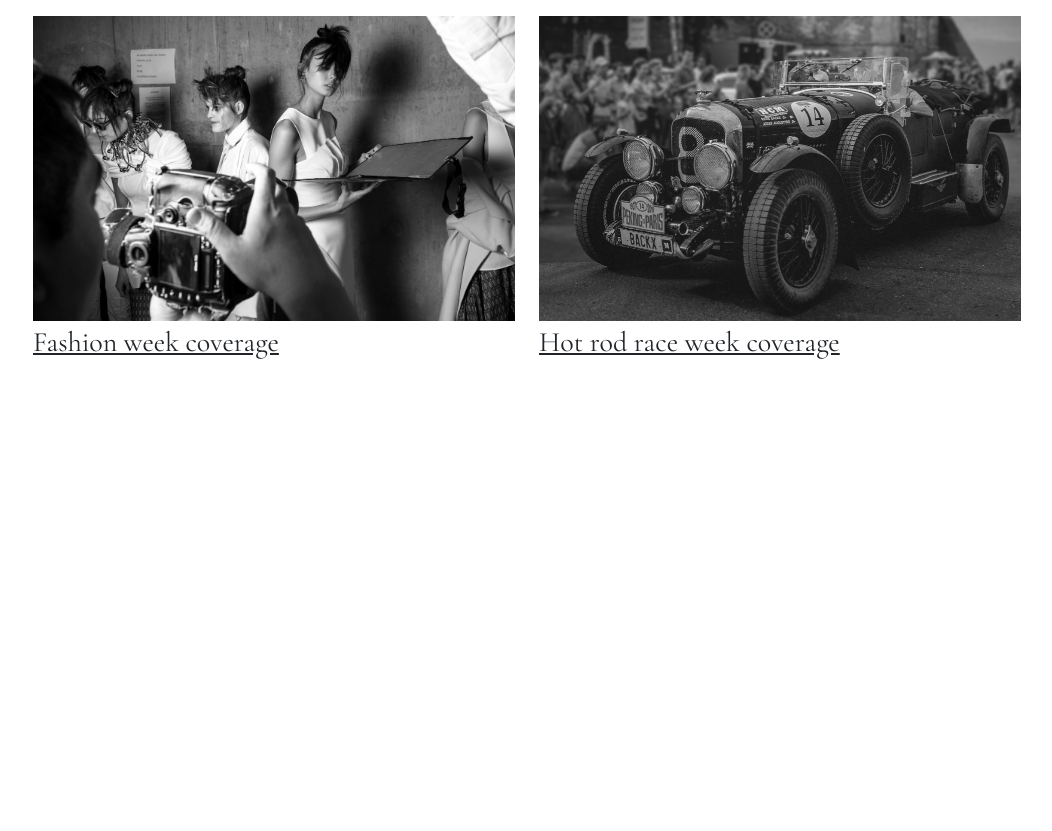
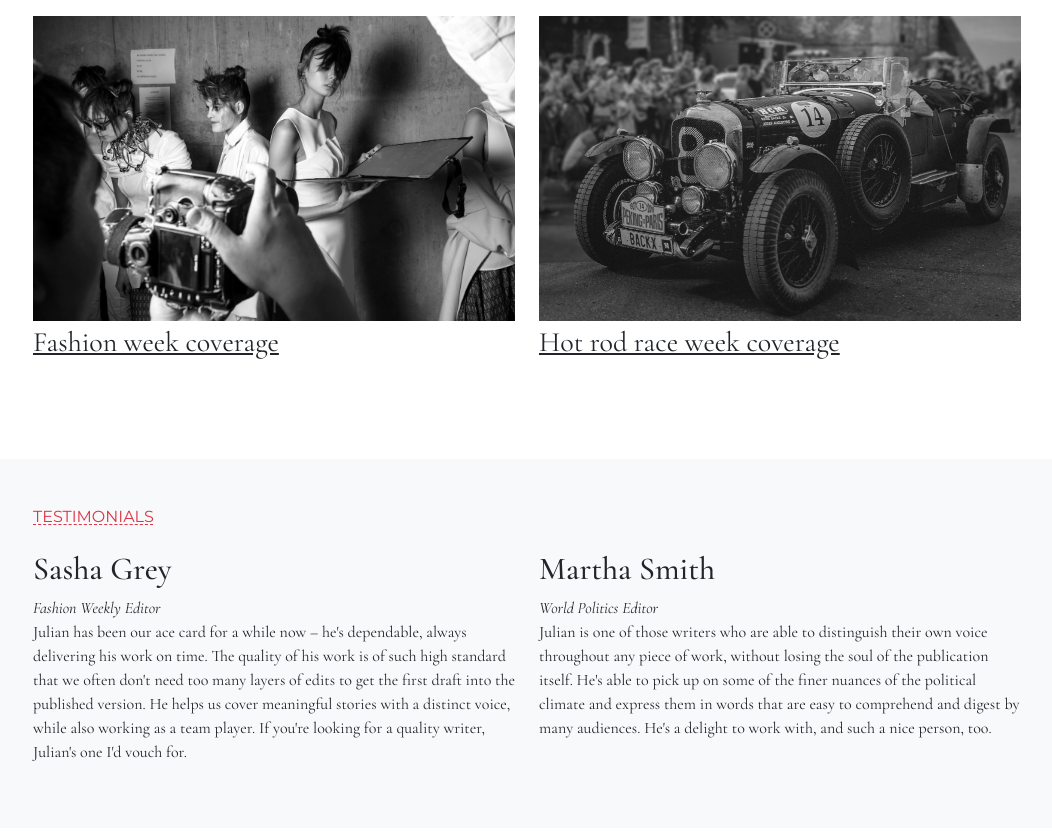
Before and after one commit to James-alderson/English-Templates, a plain HTML site: page Templates/01-Julian-mack/index.html in a window 1280 px wide. Shown: the part 2781-3612 px from the top of the page, without its empty margins (113-1165 px from the left). Before the commit the page ends 3240 px from the top, so only its background shows below. Drawn offline with Linux system fonts and the light colour scheme.

Commit message:
Create 'Testimonials' section

```diff
--- a/Templates/01-Julian-mack/index.html
+++ b/Templates/01-Julian-mack/index.html
@@ -183,5 +183,32 @@
     </div>
   </section>
 
+  <!-- Testimonials -->
+  <section class="bg-light my-5 py-5">
+    <div class="container-sm">
+      <div class="px-md-4 px-lg-6">
+        <div class="h6 text-danger font-montserrat text-uppercase text-decoration-underline text-decoration-dashed mb-4">
+          Testimonials</div>
+        <div class="row">
+          <article class="col-12 col-md mb-5 mb-md-0">
+            <h2>Sasha Grey</h2>
+            <div class="fst-italic">Fashion Weekly Editor</div>
+            <p>Julian has been our ace card for a while now – he's dependable, always delivering his work on time. The
+              quality of his work is of such high standard that we often don't need too many layers of edits to get the
+              first draft into the published version. He helps us cover meaningful stories with a distinct voice, while
+              also working as a team player. If you're looking for a quality writer, Julian's one I'd vouch for.</p>
+          </article>
+          <article class="col-12 col-md">
+            <h2>Martha Smith</h2>
+            <div class="fst-italic">World Politics Editor</div>
+            <p>Julian is one of those writers who are able to distinguish their own voice throughout any piece of work,
+              without losing the soul of the publication itself. He's able to pick up on some of the finer nuances of
+              the political climate and express them in words that are easy to comprehend and digest by many audiences.
+              He's a delight to work with, and such a nice person, too.</p>
+          </article>
+        </div>
+      </div>
+    </div>
+  </section>
 </body>
 </html>
```
